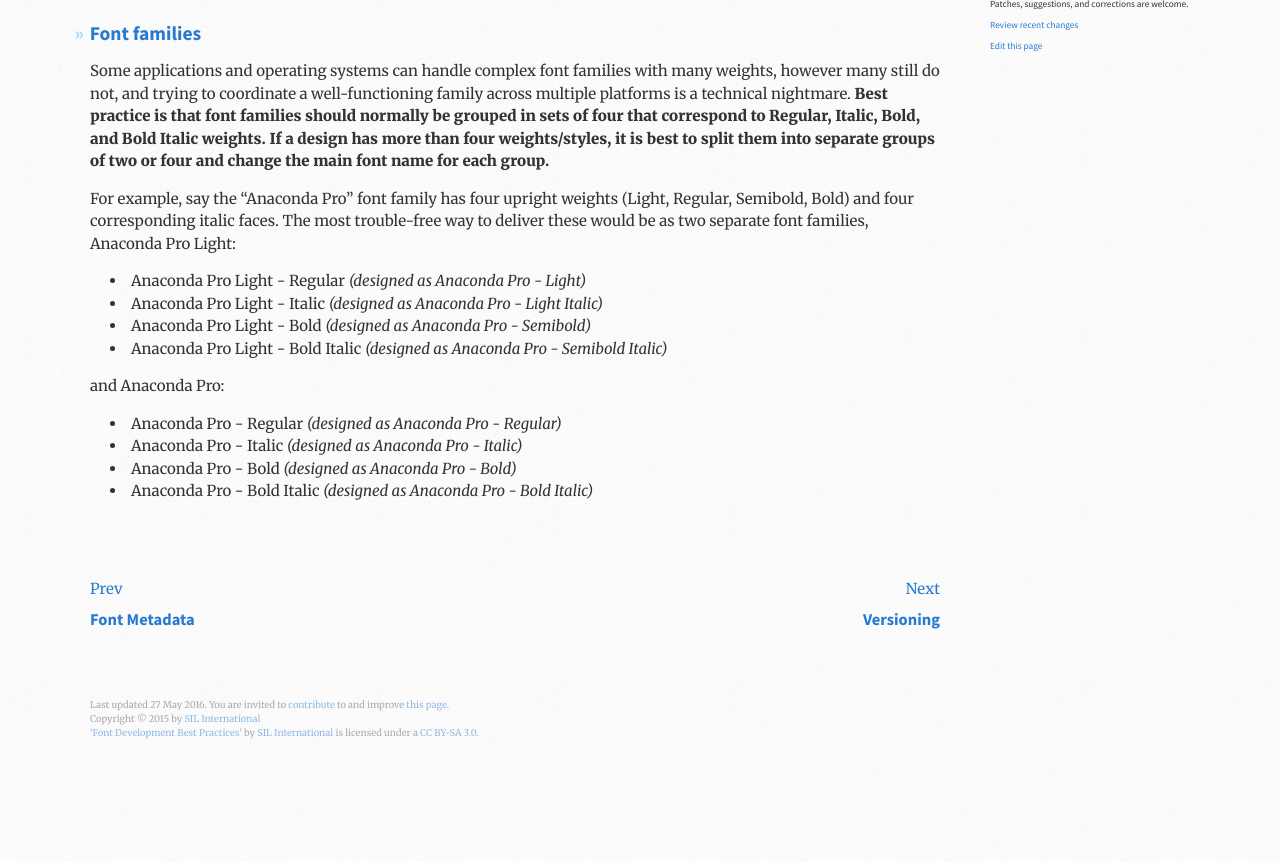
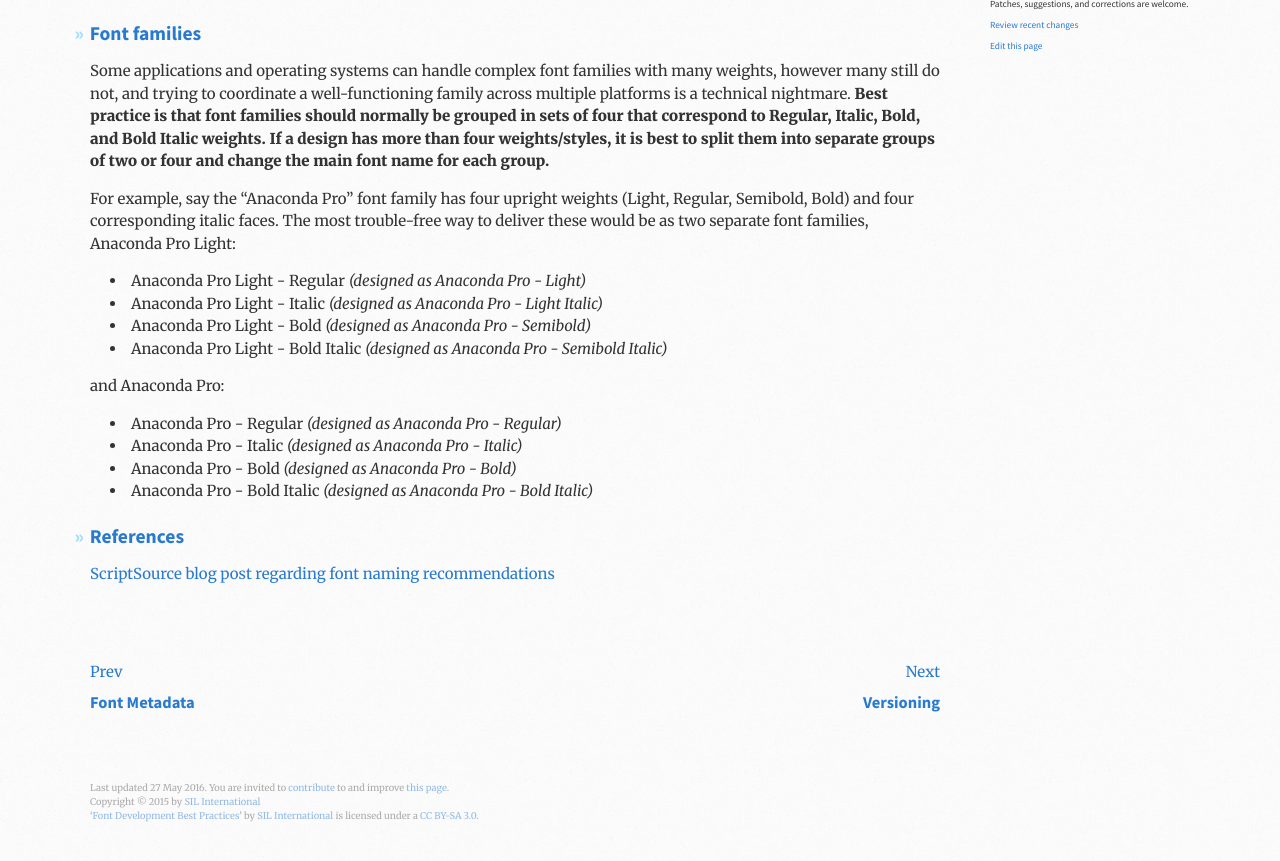
Before and after one commit to silnrsi/FDBP, a Jekyll site: the page built from en-US/Font_Naming.md, in a window 1280 px wide and 900 px high, scrolled down 782 px. Shown: the top 861 px of the window. Built offline with Jekyll 4.4.1, drawn with Linux system fonts in a browser that asks for light colours; before the commit the page ends 1599 px from its top, so only the background shows below that.

Commit message:
add scriptsource reference

```diff
--- a/en-US/Font_Naming.md
+++ b/en-US/Font_Naming.md
@@ -45,5 +45,9 @@ and Anaconda Pro:
 - Anaconda Pro - Bold  _(designed as Anaconda Pro - Bold)_
 - Anaconda Pro - Bold Italic  _(designed as Anaconda Pro - Bold Italic)_
 
+## References
+
+[ScriptSource blog post regarding font naming recommendations]
 
 [Ethnologue]: http://www.ethnologue.com/
+[ScriptSource blog post regarding font naming recommendations]: http://scriptsource.org/cms/scripts/page.php?item_id=entry_detail&uid=k7dwx5fhnz
```
